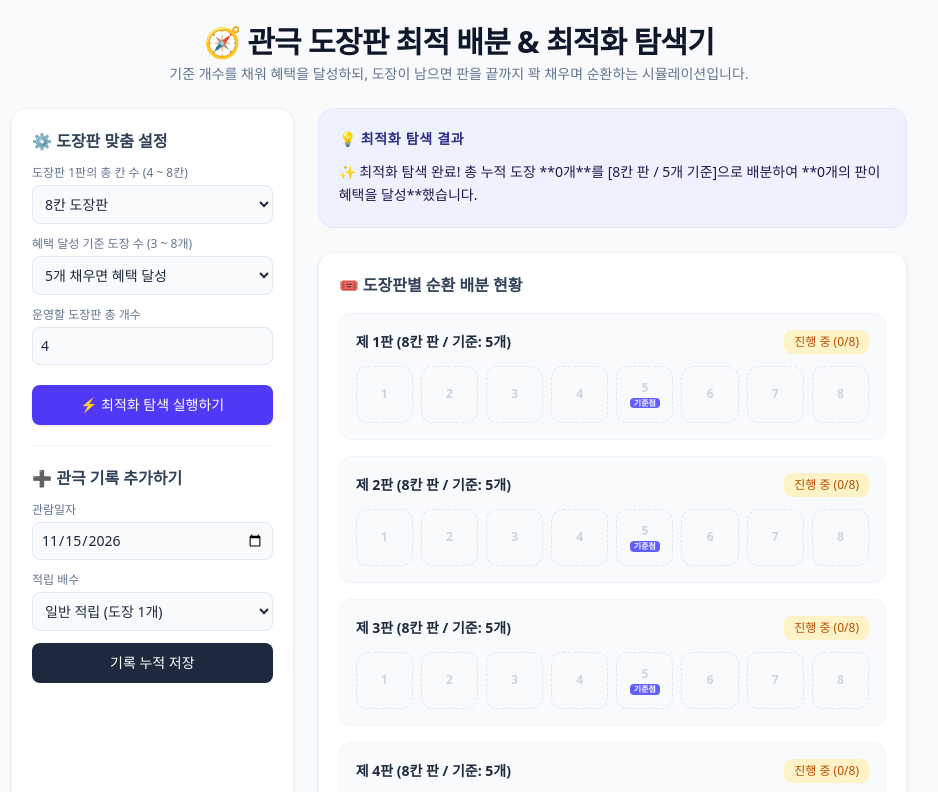
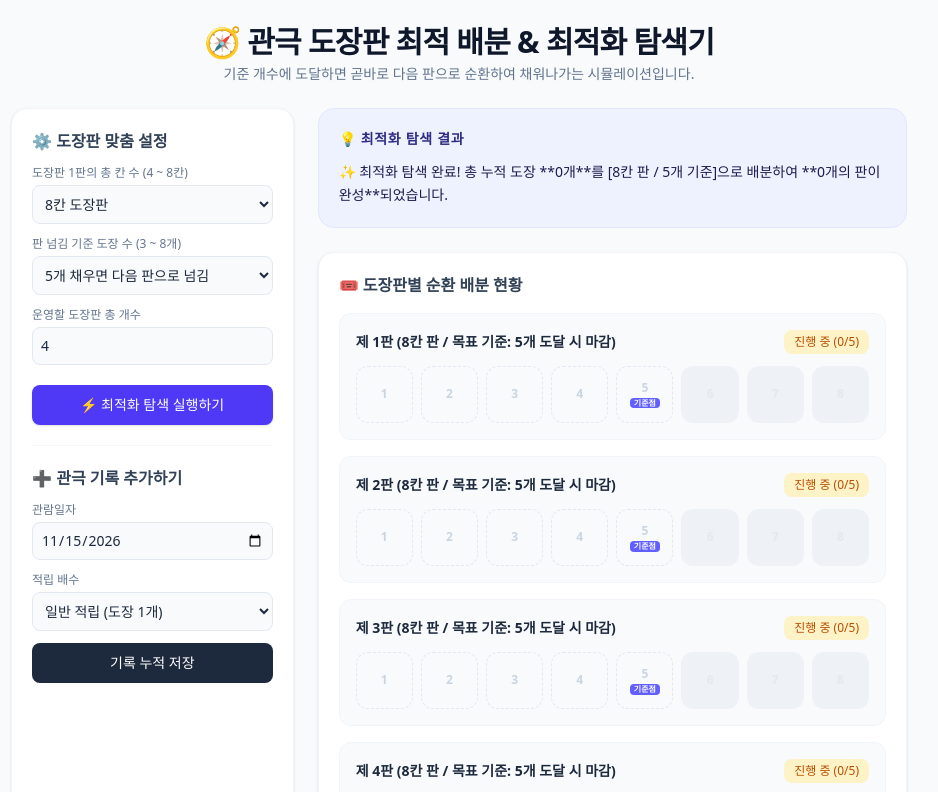
Before and after one commit to Oolong62/algorithm, a plain HTML site: page index.html in a window 1280 px wide. Both pictures are taken after a click on the button "⚡ 최적화 탐색 실행하기". Shown: the top 792 px of the page, without its empty margins (181-1119 px from the left). Drawn offline with nearby package versions, Linux system fonts and the light colour scheme.

Commit message:
Update index.html

```diff
--- a/index.html
+++ b/index.html
@@ -10,7 +10,7 @@
     <div class="max-w-4xl mx-auto space-y-6">
         <header class="text-center">
             <h1 class="text-2xl sm:text-3xl font-bold text-slate-900 tracking-tight">🧭 관극 도장판 최적 배분 & 최적화 탐색기</h1>
-            <p class="text-slate-500 mt-1 text-sm">기준 개수를 채워 혜택을 달성하되, 도장이 남으면 판을 끝까지 꽉 채우며 순환하는 시뮬레이션입니다.</p>
+            <p class="text-slate-500 mt-1 text-sm">기준 개수에 도달하면 곧바로 다음 판으로 순환하여 채워나가는 시뮬레이션입니다.</p>
         </header>
 
         <div class="grid grid-cols-1 md:grid-cols-3 gap-6">
@@ -30,14 +30,14 @@
                             </select>
                         </div>
                         <div>
-                            <label class="block text-xs font-medium text-slate-500 mb-1">혜택 달성 기준 도장 수 (3 ~ 8개)</label>
+                            <label class="block text-xs font-medium text-slate-500 mb-1">판 넘김 기준 도장 수 (3 ~ 8개)</label>
                             <select id="target-criteria" class="w-full p-2 bg-slate-50 border border-slate-200 rounded-lg">
-                                <option value="3">3개 채우면 혜택 달성</option>
-                                <option value="4">4개 채우면 혜택 달성</option>
-                                <option value="5" selected>5개 채우면 혜택 달성</option>
-                                <option value="6">6개 채우면 혜택 달성</option>
-                                <option value="7">7개 채우면 혜택 달성</option>
-                                <option value="8">8개 채우면 혜택 달성</option>
+                                <option value="3">3개 채우면 다음 판으로 넘김</option>
+                                <option value="4">4개 채우면 다음 판으로 넘김</option>
+                                <option value="5" selected>5개 채우면 다음 판으로 넘김</option>
+                                <option value="6">6개 채우면 다음 판으로 넘김</option>
+                                <option value="7">7개 채우면 다음 판으로 넘김</option>
+                                <option value="8">8개 채우면 다음 판으로 넘김</option>
                             </select>
                         </div>
                         <div>
@@ -102,7 +102,7 @@
     </div>
 
     <script>
-        let records = JSON.parse(localStorage.getItem('clean_opt_records_v6')) || [];
+        let records = JSON.parse(localStorage.getItem('clean_opt_records_v7')) || [];
         let optimizedResult = null;
 
         document.getElementById('input-date').value = new Date().toISOString().split('T')[0];
@@ -114,13 +114,13 @@
 
             const newRecord = { id: Date.now(), date, earnType };
             records.unshift(newRecord);
-            localStorage.setItem('clean_opt_records_v6', JSON.stringify(records));
+            localStorage.setItem('clean_opt_records_v7', JSON.stringify(records));
             render();
         }
 
         function deleteRecord(id) {
             records = records.filter(r => r.id !== id);
-            localStorage.setItem('clean_opt_records_v6', JSON.stringify(records));
+            localStorage.setItem('clean_opt_records_v7', JSON.stringify(records));
             optimizedResult = null;
             render();
         }
@@ -137,30 +137,30 @@
 
             let boards = {};
             for (let i = 1; i <= totalBoards; i++) {
-                boards[i] = { boardNum: i, stampsCount: 0, criteriaReached: false };
+                boards[i] = { boardNum: i, stampsCount: 0, completed: false };
             }
 
             let currentBoardIdx = 1;
             let stampsAllocated = 0;
 
-            // 새로운 배분 알고리즘:
-            // 도장을 채워나가면서 설정된 기준(targetCriteria)에 도달하면 '혜택 달성(criteriaReached = true)' 자격을 얻습니다.
-            // 하지만 도장이 더 남아있다면, 판을 곧바로 끊지 않고 해당 판의 최대 칸 수(boardCapacity)까지 최대한 꽉 채운 뒤 다음 판으로 넘어갑니다.
+            // 수정된 핵심 로직:
+            // 도장을 채우다가 '기준 도장 수(targetCriteria)'에 도달하면 곧바로 판을 완성(completed = true)하고 다음 판으로 넘어갑니다.
             while (stampsAllocated < totalStampsEarned && currentBoardIdx <= totalBoards) {
                 boards[currentBoardIdx].stampsCount += 1;
                 stampsAllocated += 1;
 
-                // 기준 개수에 도달했는지 체크
-                if (boards[currentBoardIdx].stampsCount >= targetCriteria) {
-                    boards[currentBoardIdx].criteriaReached = true;
-                }
-
-                // 현재 판이 판의 최대 칸 수(boardCapacity)에 도달했고, 아직 남은 도장이 있다면 다음 판으로 이동
-                if (boards[currentBoardIdx].stampsCount === boardCapacity && stampsAllocated < totalStampsEarned) {
+                // 설정한 기준 개수에 도달하는 순간 곧바로 마감하고 다음 판으로 점프
+                if (boards[currentBoardIdx].stampsCount === targetCriteria) {
+                    boards[currentBoardIdx].completed = true;
                     if (currentBoardIdx < totalBoards) {
                         currentBoardIdx += 1;
                     }
                 }
+            }
+
+            // 마지막 판 처리
+            if (boards[currentBoardIdx] && boards[currentBoardIdx].stampsCount >= targetCriteria) {
+                boards[currentBoardIdx].completed = true;
             }
 
             optimizedResult = { boardCapacity, targetCriteria, totalBoards, boards, totalStampsEarned };
@@ -201,10 +201,10 @@
         function renderResults() {
             if (!optimizedResult) return;
             const { boardCapacity, targetCriteria, totalBoards, boards, totalStampsEarned } = optimizedResult;
-            let completedCount = Object.values(boards).filter(b => b.criteriaReached).length;
+            let completedCount = Object.values(boards).filter(b => b.completed).length;
 
             document.getElementById('advice-text').innerHTML = `
-                ✨ 최적화 탐색 완료! 총 누적 도장 **${totalStampsEarned}개**를 [${boardCapacity}칸 판 / ${targetCriteria}개 기준]으로 배분하여 **${completedCount}개의 판이 혜택을 달성**했습니다.
+                ✨ 최적화 탐색 완료! 총 누적 도장 **${totalStampsEarned}개**를 [${boardCapacity}칸 판 / ${targetCriteria}개 기준]으로 배분하여 **${completedCount}개의 판이 완성**되었습니다.
             `;
 
             let boardsHtml = '';
@@ -212,20 +212,26 @@
                 const b = boards[i];
                 let gridHtml = '';
 
-                // 설정한 boardCapacity(총 칸 수)만큼 칸을 그리며 도장 채우기
+                // 도장판의 물리적 총 칸 수는 boardCapacity 만큼 그리되,
+                // targetCriteria 까지만 도장을 채우고, 그 뒤의 칸들(기준점 초과 칸)은 비워둡니다.
                 for (let slot = 1; slot <= boardCapacity; slot++) {
                     const isFilled = slot <= b.stampsCount;
+                    const isBeyondCriteria = slot > targetCriteria;
+
                     let slotBg = '';
+                    let label = `${slot}`;
 
                     if (isFilled) {
                         slotBg = 'bg-indigo-600 text-white shadow-sm';
+                    } else if (isBeyondCriteria) {
+                        slotBg = 'bg-slate-200 text-slate-300 opacity-45'; // 기준점 이후의 빈 칸은 흐리게 표시
                     } else {
                         slotBg = 'bg-slate-50 text-slate-300 border border-dashed border-slate-200';
                     }
 
                     gridHtml += `
                         <div class="aspect-square rounded-xl flex flex-col items-center justify-center text-xs font-bold transition-all relative ${slotBg}">
-                            <span>${slot}</span>
+                            <span>${label}</span>
                             ${slot === targetCriteria ? '<span class="text-[8px] bg-indigo-500 text-white px-1 rounded mt-0.5">기준점</span>' : ''}
                         </div>
                     `;
@@ -234,9 +240,9 @@
                 boardsHtml += `
                     <div class="p-4 bg-slate-50 rounded-xl border border-slate-100 space-y-3">
                         <div class="flex justify-between items-center text-sm">
-                            <span class="font-bold text-slate-800">제 ${b.boardNum}판 (${boardCapacity}칸 판 / 기준: ${targetCriteria}개)</span>
-                            <span class="px-2.5 py-1 rounded-lg text-xs font-medium ${b.criteriaReached ? 'bg-emerald-100 text-emerald-700' : 'bg-amber-100 text-amber-700'}">
-                                ${b.criteriaReached ? '혜택 달성 완료 ✨' : `진행 중 (${b.stampsCount}/${boardCapacity})`}
+                            <span class="font-bold text-slate-800">제 ${b.boardNum}판 (${boardCapacity}칸 판 / 목표 기준: ${targetCriteria}개 도달 시 마감)</span>
+                            <span class="px-2.5 py-1 rounded-lg text-xs font-medium ${b.completed ? 'bg-emerald-100 text-emerald-700' : 'bg-amber-100 text-amber-700'}">
+                                ${b.completed ? '기준 달성 완료 ✨' : `진행 중 (${b.stampsCount}/${targetCriteria})`}
                             </span>
                         </div>
                         <div class="grid grid-cols-4 sm:grid-cols-8 gap-2">
```
